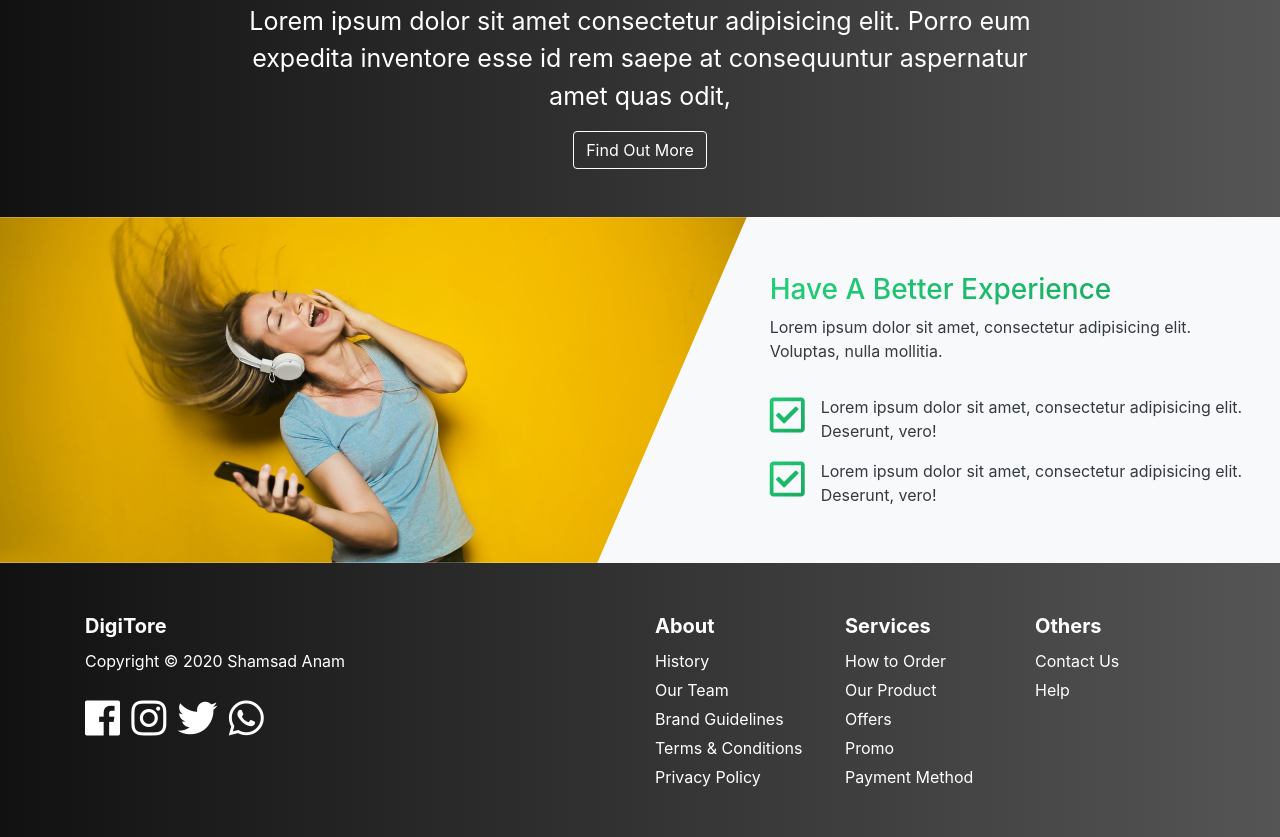
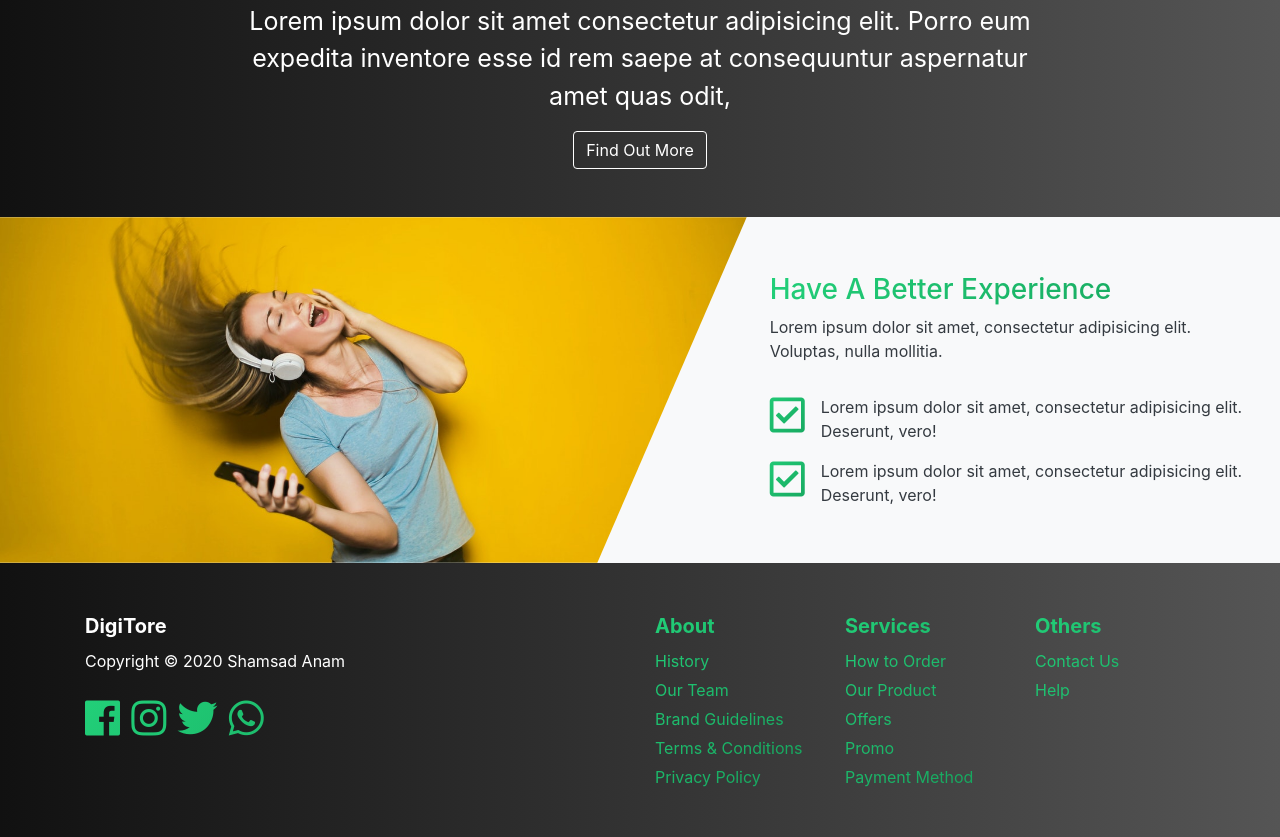
Before and after one commit to shamsadanam/digitore-landing-page, a website: page index.html in a window 1280 px wide. Shown: the part 2195-3032 px from the top of the page. Drawn offline with Linux system fonts and the light colour scheme.

Commit message:
some minor changes

```diff
--- a/index.html
+++ b/index.html
@@ -17,7 +17,7 @@
 
   <body>
     <header class="header fixed-top">
-      <nav class="navbar navbar-expand-sm bg-dark navbar-dark">
+      <nav class="navbar navbar-expand-md bg-dark navbar-dark">
         <div class="container">
           <a href="#home" class="navbar-brand">DigiTore</a>
           <button
@@ -293,7 +293,7 @@
             <div class="mb-3">
               Copyright &copy; <span id="year"></span> Shamsad Anam
             </div>
-            <div class="footer__icon">
+            <div class="footer__icon text-green">
               <a href=""><i class="fab fa-facebook"></i></a>
               <a href=""><i class="fab fa-instagram"></i></a>
               <a href=""><i class="fab fa-twitter"></i></a>
@@ -302,7 +302,7 @@
           </div>
           <div class="col-lg-6 col-sm-12 mt-5 mt-lg-0">
             <div class="row">
-              <div class="col-4">
+              <div class="col-4 text-green">
                 <div class="mb-2 footer__title">About</div>
                 <div class="footer__items">
                   <a href="">History</a>
@@ -312,7 +312,7 @@
                   <a href="">Privacy Policy</a>
                 </div>
               </div>
-              <div class="col-4">
+              <div class="col-4 text-green">
                 <div class="mb-2 footer__title">Services</div>
                 <div class="footer__items">
                   <a href="">How to Order</a>
@@ -322,7 +322,7 @@
                   <a href="">Payment Method</a>
                 </div>
               </div>
-              <div class="col-4">
+              <div class="col-4 text-green">
                 <div class="mb-2 footer__title">Others</div>
                 <div class="footer__items">
                   <a href="">Contact Us</a>
--- a/scss/style.scss
+++ b/scss/style.scss
@@ -56,6 +56,11 @@ i {
   background: rgb(34, 208, 121);
   background-image: var(--bg-color);
   border-radius: 10px 90px 10px 10px;
+
+  @media screen and (max-width: 768px) and (min-width: 530px) {
+    max-width: 90%;
+    margin: auto;
+  }
 }
 
 .info__img {
@@ -126,8 +131,6 @@ i {
 .footer {
   padding-top: 100px;
   padding-bottom: 100px;
-  background-color: var(--color-dark);
-  color: var(--color-light);
 }
 
 @media only screen and (max-width: 991px) {
```
Also changed, not shown: css/style.comp.css, css/style.concat.css, css/style.min.css, css/style.prefix.css.
